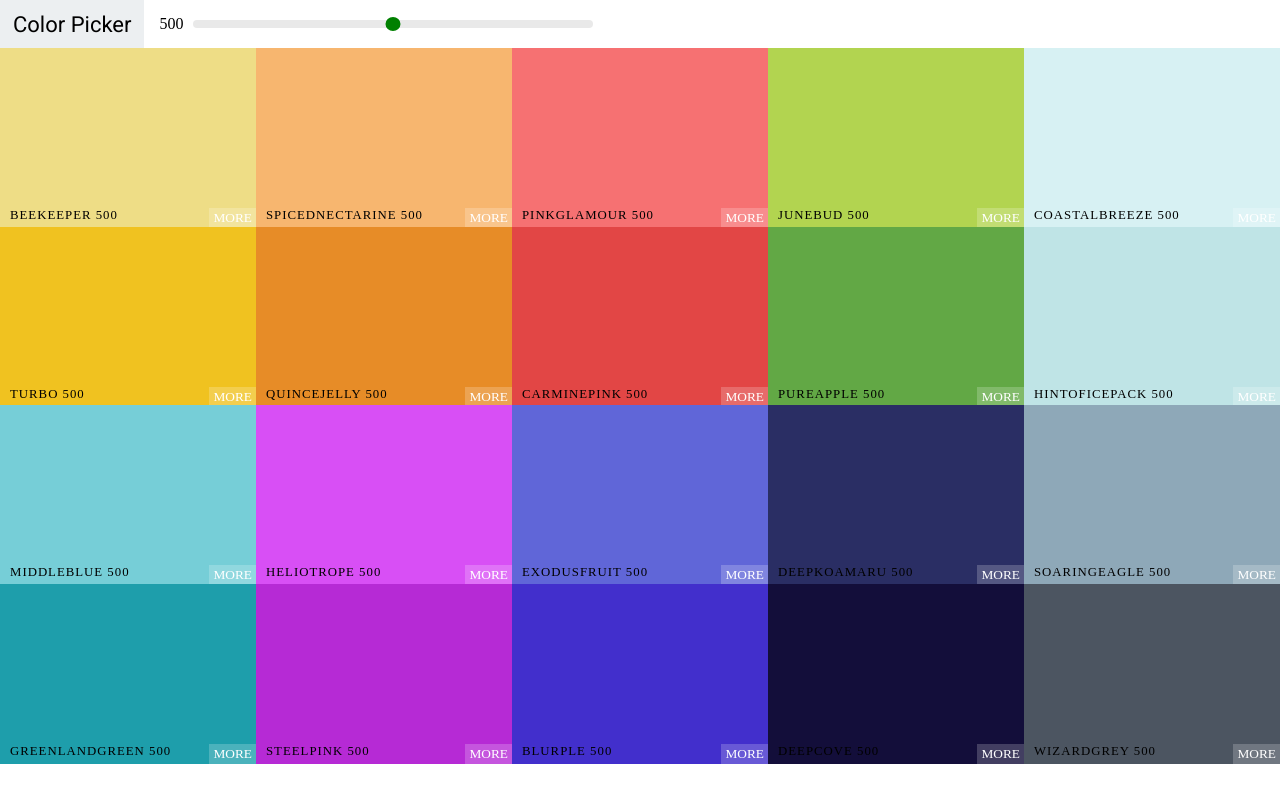
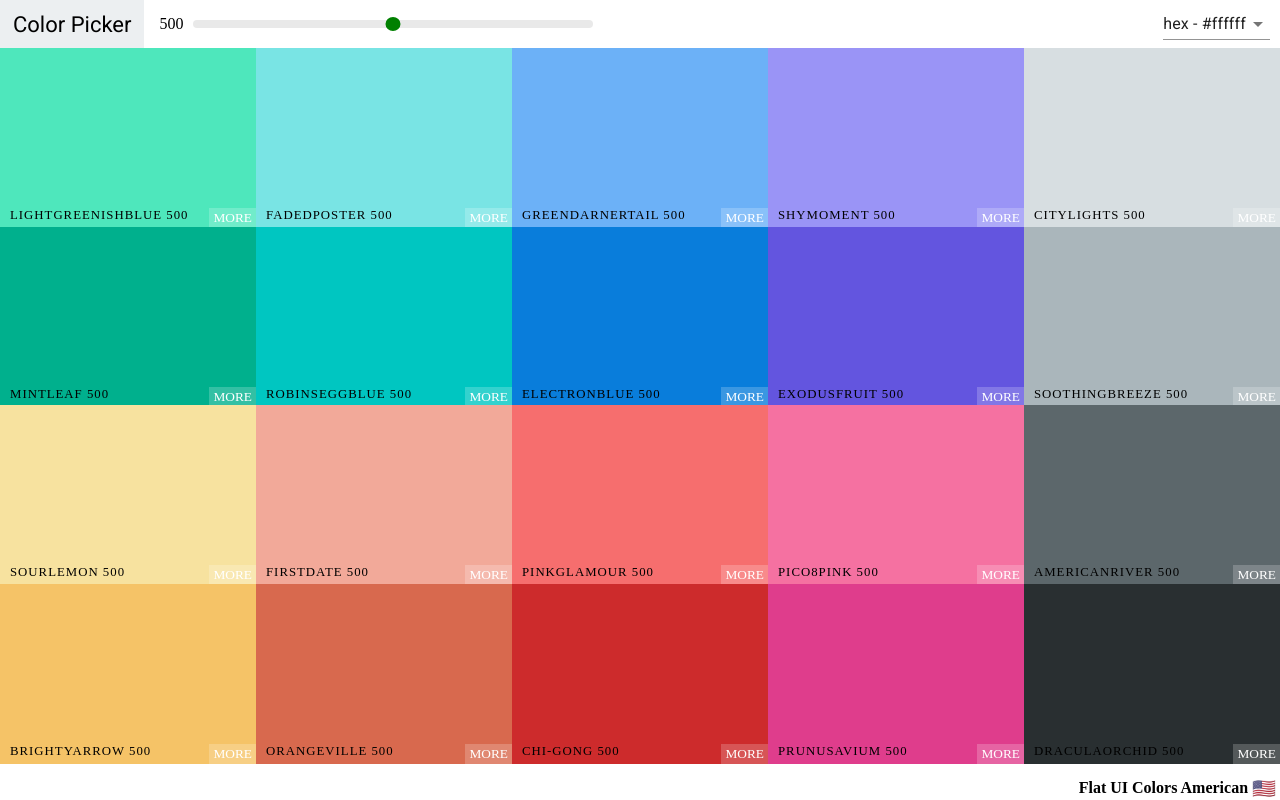
Before and after one commit to rituraj-pritish/color-picker, a React (Create React App) app: page /palette/flat-ui-colors-american in a window 1280 px wide. Built offline with nearby package versions, Linux system fonts and the light colour scheme; a web font is replaced by a local one.

Commit message:
added basic routes

```diff
--- a/package.json
+++ b/package.json
@@ -3,12 +3,15 @@
   "version": "0.1.0",
   "private": true,
   "dependencies": {
+    "@material-ui/core": "^4.4.2",
+    "@material-ui/icons": "^4.4.1",
     "chroma-js": "^2.0.6",
     "node-sass": "^4.12.0",
     "rc-slider": "^8.7.1",
     "react": "^16.9.0",
     "react-copy-to-clipboard": "^5.0.1",
     "react-dom": "^16.9.0",
+    "react-router-dom": "^5.0.1",
     "react-scripts": "3.1.1"
   },
   "scripts": {
--- a/src/App.js
+++ b/src/App.js
@@ -1,16 +1,35 @@
 import React from 'react';
+import { Route, Switch } from 'react-router-dom';
 
 import seedColors from './seedColors';
 import Palette from './components/Palette';
-import {generatePalette} from './colorHelper';
+import { generatePalette } from './colorHelper';
 import './App.css';
+import Homepage from './components/Homepage';
 
 const App = () => {
+  const findPalette = id => {
+    return seedColors.find(palette => palette.id === id);
+  };
+
   return (
-    <div>
-      <Palette palette={generatePalette(seedColors[4])} />
-    </div>
+    <Switch>
+      <Route exact path='/' render={() => <Homepage palettes={seedColors} />} />
+      <Route
+        exact
+        path='/palette/:id'
+        rout
+        render={routeProps => (
+          <Palette
+            palette={generatePalette(findPalette(routeProps.match.params.id))}
+          />
+        )}
+      />
+    </Switch>
+    // <div>
+    //   <Palette palette={generatePalette(seedColors[4])} />
+    // </div>
   );
-}
+};
 
 export default App;
--- a/src/colorHelper.js
+++ b/src/colorHelper.js
@@ -21,7 +21,7 @@
         rgb: chroma(scale[i]).css(),
         rgba: chroma(scale[i])
           .css()
-          .replace('rgba', 'rgba')
+          .replace('rgb', 'rgba')
           .replace(')', ',1.0)')
       });
     }
--- a/src/components/ColorBox.js
+++ b/src/components/ColorBox.js
@@ -19,7 +19,7 @@
         <div className={`copy-overlay ${overlay && 'show'} `} />
         <div className={`overlay-text ${overlay && 'show'} `}>
           <h1>Copied...</h1>
-          <p>{name}</p>
+          <p>{background}</p>
         </div>
         <div className='copy-container'>
           <div className='box-content'>
--- /dev/null
+++ b/src/components/Homepage.js
@@ -0,0 +1,13 @@
+import React from 'react'
+
+import PaletteList from './PaletteList';
+
+const Homepage = ({palettes}) => {
+  return (
+    <div>
+      <PaletteList palettes={palettes} />
+    </div>
+  )
+}
+
+export default Homepage
--- a/src/components/Navbar.js
+++ b/src/components/Navbar.js
@@ -1,13 +1,29 @@
-import React from 'react';
+import React, { useState } from
+'react';
+import {Link} from 'react-router-dom';
 
+import Select from '@material-ui/core/Select';
+import MenuItem from '@material-ui/core/MenuItem';
+import Snackbar from '@material-ui/core/Snackbar';
+import CloseIcon from '@material-ui/icons/Close';
 import Slider from 'rc-slider';
 import 'rc-slider/assets/index.css';
+import { IconButton } from '@material-ui/core';
 
-const Navbar = ({ changeLevel, level }) => {
+const Navbar = ({ changeLevel, level, handleChange }) => {
+  const [type, changeType] = useState('hex');
+  const [snackbarOpen, toggleSnackbar] = useState(false);
+
+  const handleSelectChange = e => {
+    changeType(e.target.value);
+    handleChange(e.target.value);
+    toggleSnackbar(true);
+  };
+
   return (
     <nav className='Navbar'>
       <div className='logo'>
-        <a href='#'>Color Picker</a>
+        <Link to='/'>Color Picker</Link>
       </div>
       <div className='slider-container'>
         <span className='level'>{level}</span>
@@ -21,6 +37,34 @@
           />
         </div>
       </div>
+      <div className='select-container'>
+        <Select value={type} onChange={handleSelectChange}>
+          <MenuItem value='hex'>hex - #ffffff</MenuItem>
+          <MenuItem value='rgb'>rgb - rgb(255,255,255)</MenuItem>
+
+          <MenuItem value='rgba'>rgba - rgba(255,255,255,1.0)</MenuItem>
+        </Select>
+      </div>
+      <Snackbar
+        anchorOrigin={{ vertical: 'bottom', horizontal: 'left' }}
+        open={snackbarOpen}
+        autoHideDuration={3000}
+        message={<span id='message-id'>{`Format Changed to ${type}`}</span>}
+        ContentProps={{
+          'aria-describedby': 'message-id'
+        }}
+        onClose={() => toggleSnackbar(false)}
+        action={[
+          <IconButton
+            onClick={() => toggleSnackbar(false)}
+            color='inherit'
+            key='close'
+            aria-label='close'
+          >
+            <CloseIcon />
+          </IconButton>
+        ]}
+      />
     </nav>
   );
 };
--- a/src/components/Palette.css
+++ b/src/components/Palette.css
@@ -12,8 +12,9 @@
 .Navbar {
   display: flex;
   align-items: center;
-  /* justify-content: center; */
+  /* justify-content: space-between; */
   height: 6vh;
+  position: relative;
 }
 
 div.logo {
@@ -59,3 +60,21 @@
   width: 15px;
   margin-top: -3px;
 }
+
+.select-container {
+  margin:0 10px 0 auto;
+}
+
+.Palette-footer {
+  background: white;
+  height: 5vh;
+  display: flex;
+  justify-content: flex-end;
+  align-items: center;
+  font-weight: bold;
+}
+
+.emoji {
+  font-size: 1.2rem;
+  margin: 0 4px;
+}
--- a/src/components/Palette.js
+++ b/src/components/Palette.js
@@ -6,19 +6,34 @@
 import './Palette.css';
 
 const Palette = props => {
+  const {colors,paletteName,emoji} = props.palette
+
   const [level, updateLevel] = useState(500);
+  const [type, updateType] = useState('hex');
 
   const changeLevel = newLevel => {
     updateLevel(newLevel);
   };
 
-  const colorBoxes = props.palette.colors[level].map(color => (
-    <ColorBox background={color.hex} name={color.name} />
+  const handleChange = val => {
+    updateType(val);
+  };
+
+  const colorBoxes = colors[level].map(color => (
+    <ColorBox background={color[type]} name={color.name} key={color.id} />
   ));
   return (
     <div className='Palette'>
-      <Navbar level={level} changeLevel={changeLevel} />
+      <Navbar
+        level={level}
+        changeLevel={changeLevel}
+        handleChange={handleChange}
+      />
       <div className='Palette-colors'>{colorBoxes}</div>
+      <footer className='Palette-footer'>
+        {paletteName}
+        <span className='emoji '>{emoji}</span>
+      </footer>
     </div>
   );
 };
--- /dev/null
+++ b/src/components/PaletteList.js
@@ -0,0 +1,18 @@
+import React from 'react'
+import {Link} from 'react-router-dom';
+
+const PaletteList = ({palettes}) => {
+  console.log(palettes);
+  const list = palettes.map(palette => (
+    <li>
+      <Link key={palette.id} to={`/palette/${palette.id}`}>{palette.paletteName}</Link>
+    </li>
+  ))
+  return (
+    <div>
+      {list}
+    </div>
+  )
+}
+
+export default PaletteList
--- a/src/index.js
+++ b/src/index.js
@@ -1,6 +1,12 @@
 import React from 'react';
 import ReactDOM from 'react-dom';
+import { BrowserRouter as Router } from 'react-router-dom';
 
 import App from './App';
 
-ReactDOM.render(<App />, document.getElementById('root'));
+ReactDOM.render(
+  <Router>
+    <App />
+  </Router>,
+  document.getElementById('root')
+);
```
Also changed, not shown: 1 other file (tests, documents, lock files or other folders).
